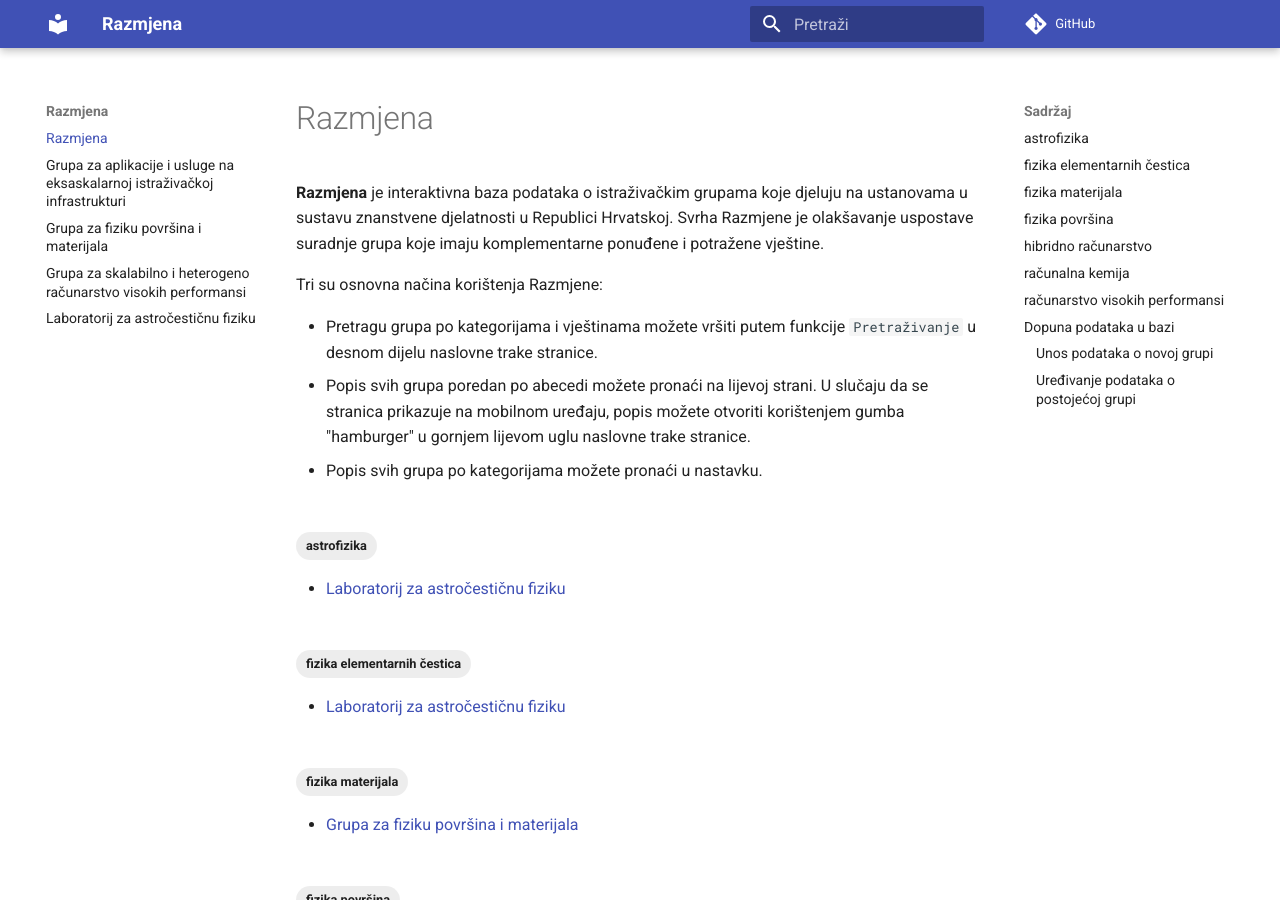
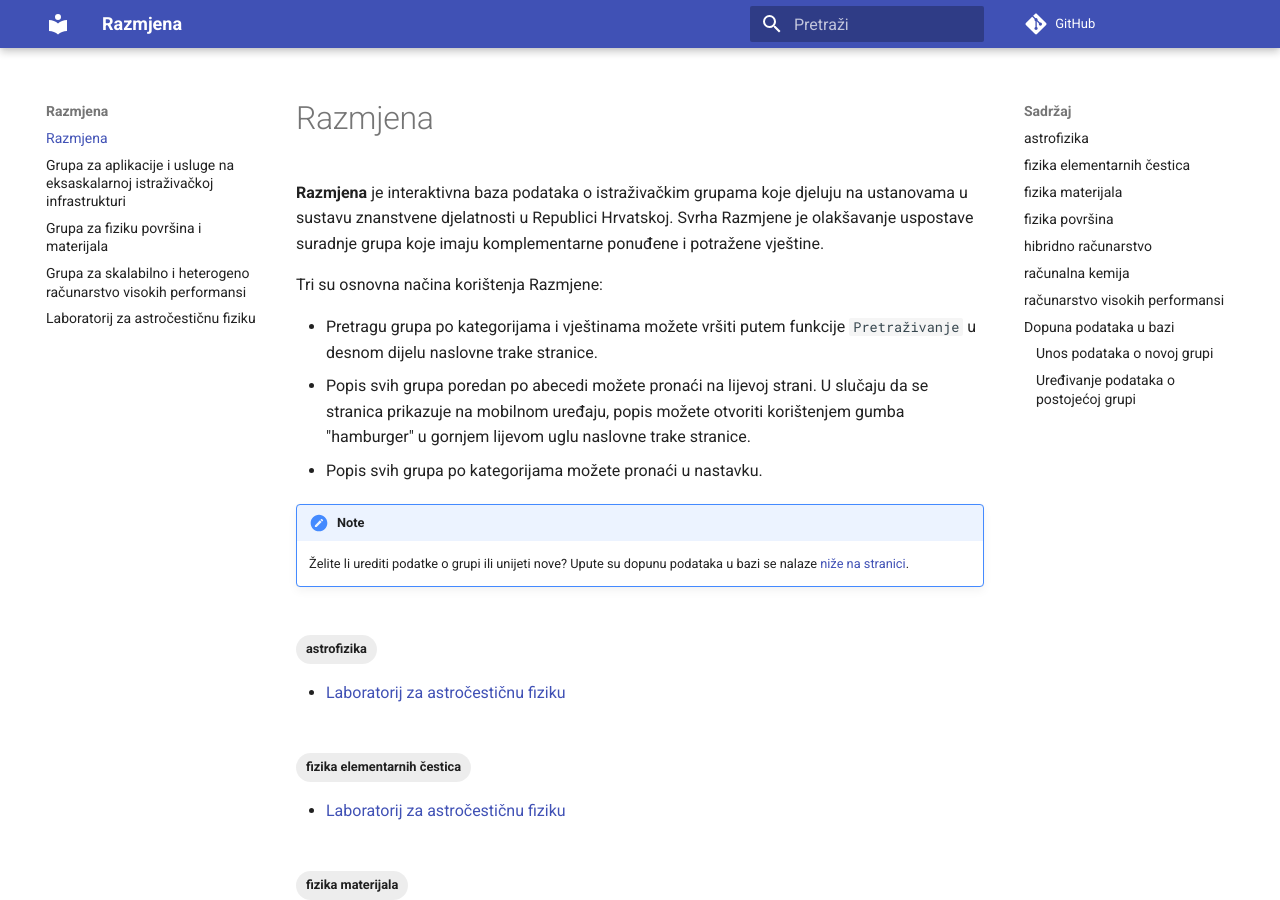
Before and after one commit to razmjena/razmjena.github.io, an MkDocs documentation site: the page built from docs/index.md, in a window 1280 px wide and 900 px high. Built offline with MkDocs 1.6.1 and Material for MkDocs 9.7.7, drawn with Linux system fonts in a browser that asks for light colours; comment, search, counter and statistics services are not loaded.

Commit message:
Added admonition about editing

```diff
--- a/docs/index.md
+++ b/docs/index.md
@@ -7,6 +7,9 @@ Tri su osnovna načina korištenja Razmjene:
 - Pretragu grupa po kategorijama i vještinama možete vršiti putem funkcije `Pretraživanje` u desnom dijelu naslovne trake stranice.
 - Popis svih grupa poredan po abecedi možete pronaći na lijevoj strani. U slučaju da se stranica prikazuje na mobilnom uređaju, popis možete otvoriti korištenjem gumba "hamburger" u gornjem lijevom uglu naslovne trake stranice.
 - Popis svih grupa po kategorijama možete pronaći u nastavku.
+
+!!! note
+    Želite li urediti podatke o grupi ili unijeti nove? Upute su dopunu podataka u bazi se nalaze [niže na stranici](#dopuna-podataka-u-bazi).
 
 [TAGS]
 
--- a/mkdocs.yml
+++ b/mkdocs.yml
@@ -5,6 +5,11 @@ site_url: https://razmjena.org/
 copyright: Autorska prava &copy; <a href="https://gaseri.org/hr/">Grupa za aplikacije i usluge na eksaskalarnoj istraživačkoj infrastrukturi</a> 2022. Sva prava pridržana. <a href="#__consent">Promjena postavki kolačića</a>.
 repo_url: https://github.com/razmjena/razmjena/
 edit_uri: blob/main/docs/
+
+markdown_extensions:
+  - admonition
+  - pymdownx.details
+  - pymdownx.superfences
 
 theme:
   name: material
```
